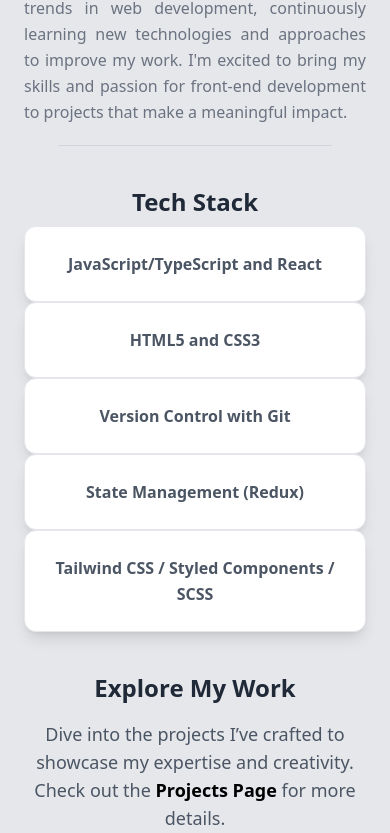
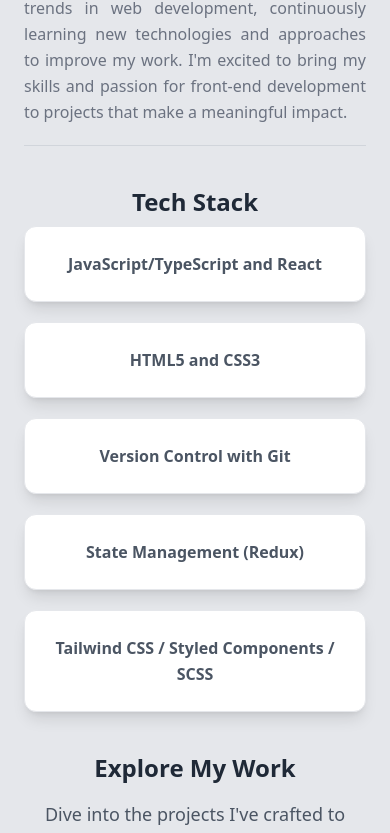
Before and after one commit to ridwanyah24/myportfolio, a Next.js app: page / in a window 390 px wide. Shown: the part 1271-2104 px from the top of the page. Built offline with nearby package versions, Linux system fonts and the light colour scheme.

Commit message:
fixed bleeding issues

```diff
--- a/app/(main)/page.tsx
+++ b/app/(main)/page.tsx
@@ -85,7 +85,7 @@
       </div>
 
       {/* About Me Section */}
-      <section className="mt-8 lg:w-4/5 lg:mx-auto">
+      <section className="mt-8 lg:mx-auto lg:w-4/5">
       <h2 className="text-2xl font-semibold mb-2 text-center ">About Me</h2>
         <p className="text-gray-500 text-justify leading-relaxed lg:text-xl md:text-lg text-md lg:leading-9">
         Hello! I&apos;m a passionate front-end developer with a keen eye for creating intuitive, user-friendly,
@@ -104,12 +104,12 @@
         I&apos;m excited to bring my skills and passion for front-end development to projects that make a meaningful impact.
         </p>
       </section>
-      <Separator className="mt-5 bg-gray-300 w-4/5 mx-auto"/>
+      <Separator className="mt-5 bg-gray-300 mx-auto"/>
 
       {/**Tech Stack */}
       <section className="flex flex-col mt-10">
         <h2 className="text-2xl font-semibold mb-2 text-center ">Tech Stack</h2>
-        <span className="grid-cols-2 lg:flex w-full lg:gap-10 gap-5 w-full ">
+        <span className="flex flex-col lg:flex-row md:flex-row w-full lg:gap-10 gap-5 w-full ">
         {stacks.map((service, key)=>
           <Card key={key} className="flex justify-center items-center bg-white shadow-lg items-center p-6 transition-transform transform hover:scale-105">
             <p className="text-gray-600 font-semibold text-center text-md sm:text-base md:text-lg leading-relaxed">
@@ -123,7 +123,7 @@
       <section className="flex flex-col mt-10 items-center text-center">
         <h2 className="text-2xl font-semibold mb-4">Explore My Work</h2>
         <p className="text-lg text-gray-600 mb-6">
-          Dive into the projects I’ve crafted to showcase my expertise and creativity.
+          Dive into the projects I&apos;ve crafted to showcase my expertise and creativity.
           Check out the <span className="font-bold text-black">Projects Page</span> for more details.
         </p>
         <Link
--- a/app/(main)/projects/page.tsx
+++ b/app/(main)/projects/page.tsx
@@ -20,7 +20,7 @@
     <div className="flex flex-col items-center bg-gray-200 p-6 text-gray-800 min-h-screen">
       <p className="text-4xl font-semibold mb-2 text-center">Projects</p>
       <p className="font-semibold mb-2 text-center">Showcasing my Journey in Front-end development</p>
-      <div className="mt-10">
+      <div className="mt-10 ">
         {isSuccess &&
           data?.data?.map((project: any, index: Key | null | undefined) => (
             <ProjectCard key={index} project={project} />
@@ -41,7 +41,7 @@
   if(isError) console.log("error");
 
   return (
-    <div className="bg-white shadow-lg rounded-lg p-5 lg:w-[1400px] mb-10 transition-transform transform hover:scale-105 hover:shadow-xl">
+    <div className="bg-white shadow-lg rounded-lg p-5 lg:w-4/5 mx-auto mb-10 transition-transform transform hover:scale-105 hover:shadow-xl">
       {isImageLoading ? (
         <div className="flex items-center justify-center w-full h-64 bg-gray-100 rounded">
           <p className="text-gray-500">Loading image...</p>
--- a/app/layout.tsx
+++ b/app/layout.tsx
@@ -18,7 +18,7 @@
 
 export const metadata: Metadata = {
   title: "RidwanDev portfolio",
-  description: "Generated by create next app",
+  description: "",
   icons: "/letter-r.png"
 };
 
--- a/tailwind.config.ts
+++ b/tailwind.config.ts
@@ -9,6 +9,9 @@
   ],
   theme: {
   	extend: {
+		screens: {
+			"mac": "1400px"
+		},
   		colors: {
   			background: 'hsl(var(--background))',
   			foreground: 'hsl(var(--foreground))',
```
Also changed, not shown: store/store.ts (+4 -4 lines).
